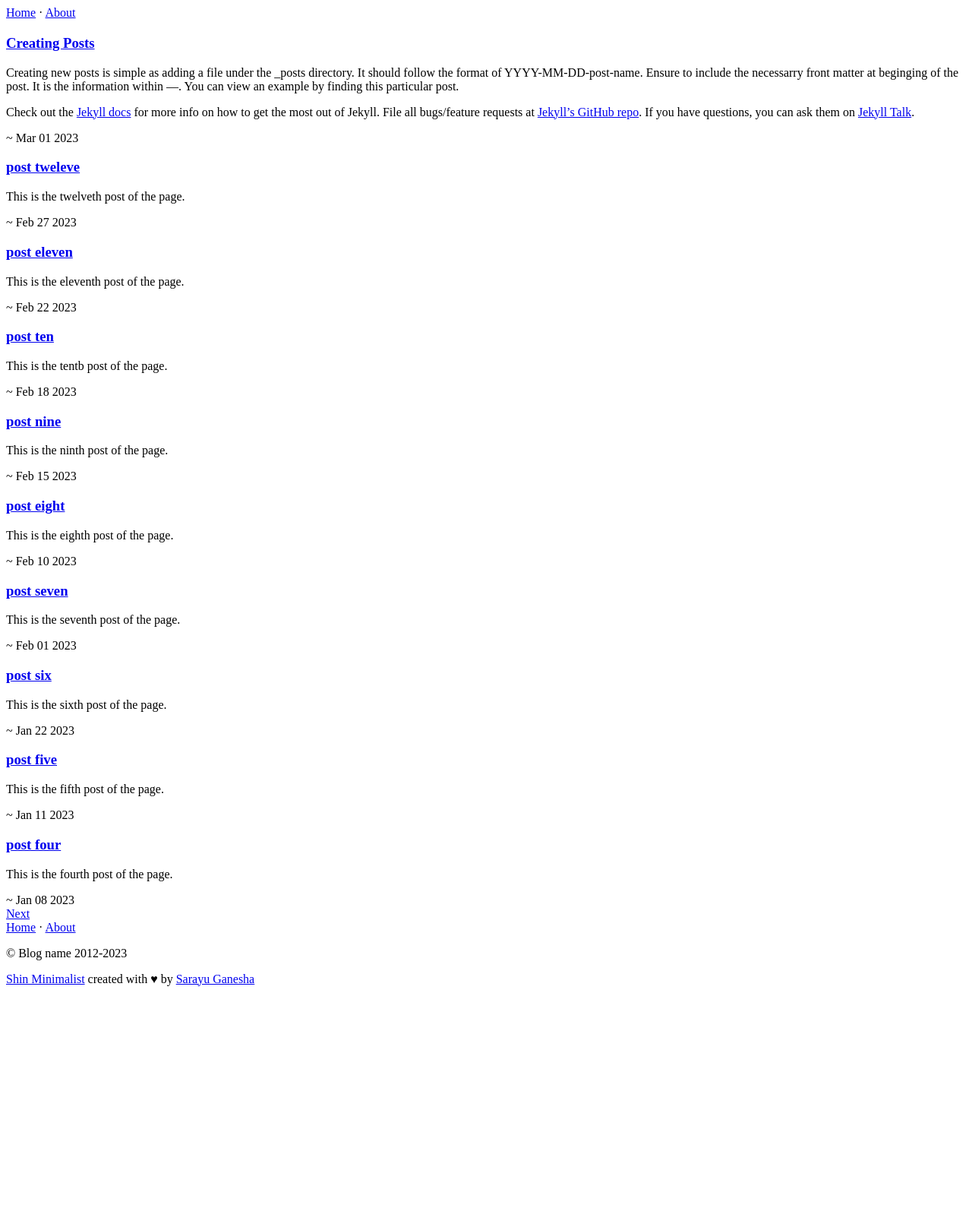
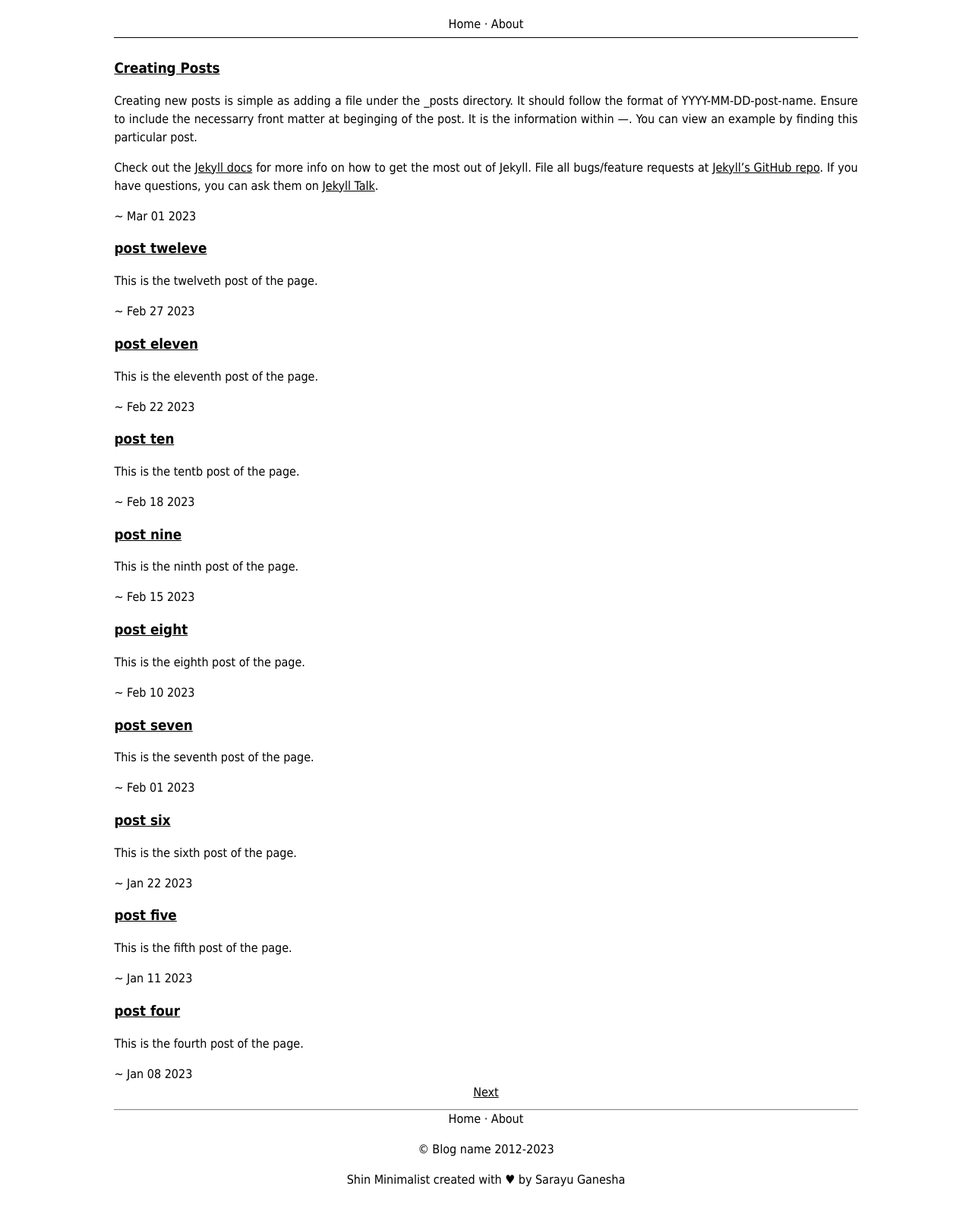
Before and after one commit to sarayuganesha/shin-minimalist-dev, a Jekyll site: the page built from index.html, in a window 1280 px wide. Shown: the whole page at 76% size. Built offline with Jekyll 4.4.1, drawn with Linux system fonts in a browser that asks for light colours; the list of posts is cut into pages by our own code; before the commit the page ends 1306 px from its top, so only the background shows below that.

Commit message:
initial commit

```diff
--- a/_config.yml
+++ b/_config.yml
@@ -2,9 +2,9 @@ title: Shin Minimalist
 owner: Sarayu Ganesha
 email:
 description: A simple Jekyll theme for blogging.
-baseurl: "shin-minimalist-dev" # the subpath of your site, e.g. /blog
-url: "https://github.com/sarayuganesha/" # the base hostname & protocol for your site, e.g. http://example.com
-theme: shin-minimalist
+baseurl: "" # the subpath of your site, e.g. /blog
+url: "" # the base hostname & protocol for your site, e.g. http://example.com
+theme: shin-minimalist-dev
 
 # to test the site on your local network and other devices, uncomment line 11. Enter your IPv4 address.
 # then go to address:4000 on device.
```
